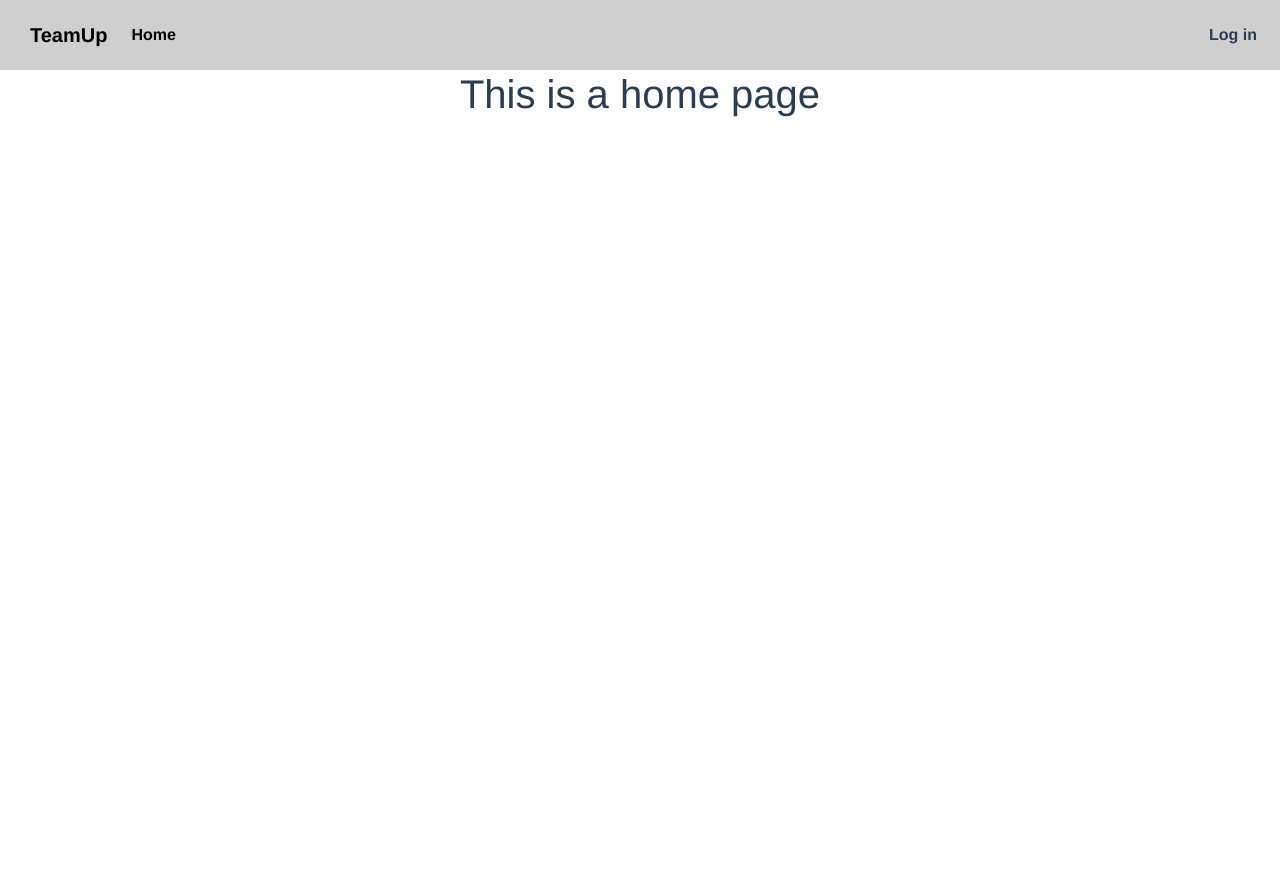
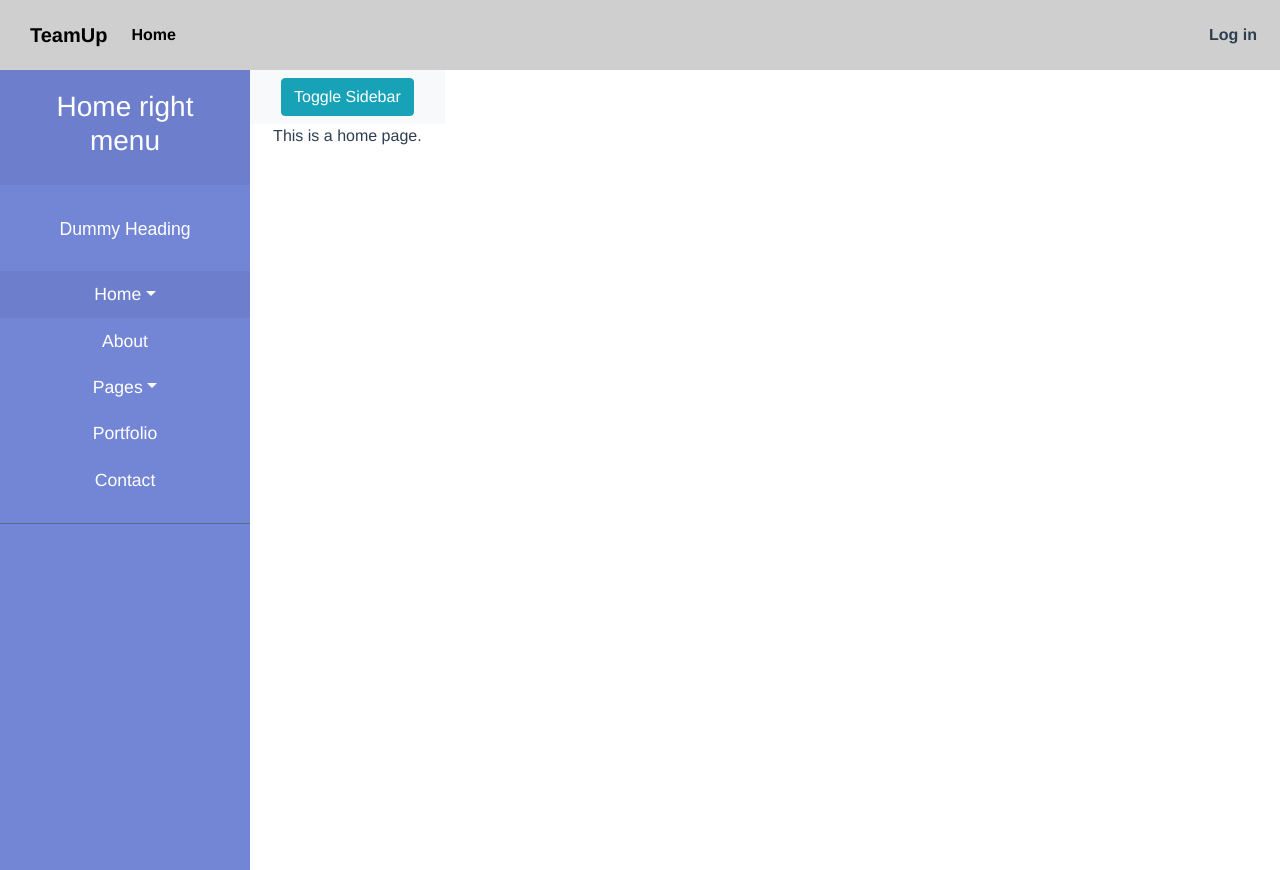
Before and after one commit to aaadelin/teamup, a Vue app in the folder TeamUp/Web/teamup/: page / in a window 1280 px wide. Before the commit the page ends 800 px from the top, so only its background shows below. Built offline with nearby package versions, Linux system fonts and the light colour scheme; no server answers.

Commit message:
Adding first iteration of the sidebar
Adding a simple sidebar that will be finished within the next commits

```diff
--- a/TeamUp/Web/teamup/package.json
+++ b/TeamUp/Web/teamup/package.json
@@ -14,6 +14,7 @@
     "core-js": "^2.6.5",
     "jquery": "^3.4.1",
     "vue": "^2.6.10",
+    "vue-jquery": "^1.0.6",
     "vue-router": "^3.0.3",
     "vuex": "^3.0.1"
   },
--- /dev/null
+++ b/TeamUp/Web/teamup/src/components/RightMenu.vue
@@ -0,0 +1,160 @@
+<template>
+  <nav id="sidebar">
+    <div class="sidebar-header">
+      <h3>{{ name }}</h3>
+    </div>
+
+    <ul class="list-unstyled components">
+      <p>Dummy Heading</p>
+      <li class="active">
+        <a href="#homeSubmenu" data-toggle="collapse" aria-expanded="false" class="dropdown-toggle">Home</a>
+        <ul class="collapse list-unstyled" id="homeSubmenu">
+          <li>
+            <a href="#">Home 1</a>
+          </li>
+          <li>
+            <a href="#">Home 2</a>
+          </li>
+          <li>
+            <a href="#">Home 3</a>
+          </li>
+        </ul>
+      </li>
+      <li>
+        <a href="#">About</a>
+      </li>
+      <li>
+        <a href="#pageSubmenu" data-toggle="collapse" aria-expanded="false" class="dropdown-toggle">Pages</a>
+        <ul class="collapse list-unstyled" id="pageSubmenu">
+          <li>
+            <a href="#">Page 1</a>
+          </li>
+          <li>
+            <a href="#">Page 2</a>
+          </li>
+          <li>
+            <a href="#">Page 3</a>
+          </li>
+        </ul>
+      </li>
+      <li>
+        <a href="#">Portfolio</a>
+      </li>
+      <li>
+        <a href="#">Contact</a>
+      </li>
+    </ul>
+  </nav>
+
+</template>
+
+<script>
+export default {
+  name: 'RightMenu',
+  props: {
+    name: {
+      required: false,
+      type: String,
+      default: 'Menu'
+    },
+    menu: {
+      required: true,
+      type: Array,
+      default () {
+        return []
+      }
+    }
+  },
+  data () {
+    return {
+    }
+  }
+}
+</script>
+
+<style scoped>
+
+  #sidebar {
+    min-width: 250px;
+    max-width: 250px;
+    min-height: 100vh;
+  }
+
+  #sidebar.active {
+    margin-left: -250px;
+  }
+
+  @media (max-width: 768px) {
+    #sidebar {
+      margin-left: -250px;
+    }
+    #sidebar.active {
+      margin-left: 0;
+    }
+  }
+
+  /* Additional styling */
+  @import "https://fonts.googleapis.com/css?family=Poppins:300,400,500,600,700";
+
+  body {
+    font-family: 'Poppins', sans-serif;
+    background: #fafafa;
+  }
+
+  p {
+    font-family: 'Poppins', sans-serif;
+    font-size: 1.1em;
+    font-weight: 300;
+    line-height: 1.7em;
+    color: #999;
+  }
+
+  a, a:hover, a:focus {
+    color: inherit;
+    text-decoration: none;
+    transition: all 0.3s;
+  }
+
+  #sidebar {
+    /* don't forget to add all the previously mentioned styles here too */
+    background: #7386D5;
+    color: #fff;
+    transition: all 0.3s;
+  }
+
+  #sidebar .sidebar-header {
+    padding: 20px;
+    background: #6d7fcc;
+  }
+
+  #sidebar ul.components {
+    padding: 20px 0;
+    border-bottom: 1px solid #47748b;
+  }
+
+  #sidebar ul p {
+    color: #fff;
+    padding: 10px;
+  }
+
+  #sidebar ul li a {
+    padding: 10px;
+    font-size: 1.1em;
+    display: block;
+  }
+  #sidebar ul li a:hover {
+    color: #7386D5;
+    background: #fff;
+  }
+
+  #sidebar ul li.active > a, a[aria-expanded="true"] {
+    color: #fff;
+    background: #6d7fcc;
+  }
+  ul ul a {
+    font-size: 0.9em !important;
+    padding-left: 30px !important;
+    background: #6d7fcc;
+  }
+
+</style>
--- a/TeamUp/Web/teamup/src/main.js
+++ b/TeamUp/Web/teamup/src/main.js
@@ -3,6 +3,7 @@ import App from './App.vue'
 import { router } from './router'
 import store from './store'
 import VueAxios from 'axios'
+import jQuery from 'jquery'
 
 import 'bootstrap/dist/css/bootstrap.css'
 import 'bootstrap-vue/dist/bootstrap-vue.css'
@@ -13,6 +14,10 @@ import BootstrapVue from 'bootstrap-vue'
 Vue.use(BootstrapVue)
 Vue.use(VueAxios)
 
+global.jQuery = jQuery
+global.$ = jQuery
+window.$ = require('jquery')
+
 Vue.config.productionTip = false
 
 new Vue({
--- a/TeamUp/Web/teamup/src/views/Home.vue
+++ b/TeamUp/Web/teamup/src/views/Home.vue
@@ -1,15 +1,64 @@
 <template>
   <div class="home">
-    <h1>This is a home page</h1>
+    <!-- Sidebar -->
+    <right-menu :name="name"/>
+
+    <!-- Page Content -->
+    <div id="content">
+      <nav class="navbar navbar-expand-lg navbar-light bg-light">
+        <div class="container-fluid">
+
+          <button type="button" id="sidebarCollapse" class="btn btn-info">
+            <i class="fas fa-align-left"></i>
+            <span>Toggle Sidebar</span>
+          </button>
+        </div>
+      </nav>
+
+      This is a home page.
+    </div>
+
   </div>
 </template>
 
 <script>
 // @ is an alias to /src
+import RightMenu from '../components/RightMenu'
+
+// window.$ = require('jquery')
+
+// $(document).ready(function () {
+//   $('#sidebarCollapse').on('click', function () {
+//     $('#sidebar').toggleClass('active')
+//   })
+// })
 
 export default {
   name: 'home',
-  components: {
+  components: { RightMenu },
+  data () {
+    return {
+      name: 'Home right menu'
+    }
   }
 }
 </script>
+
+<style>
+
+  .home {
+    display: flex;
+    width: 100%;
+    align-items: stretch;
+  }
+
+  #sidebar {
+    min-width: 250px;
+    max-width: 250px;
+  }
+
+  #sidebar.active {
+    margin-left: -250px;
+  }
+
+</style>
--- a/TeamUp/Web/teamup/src/views/Tasks.vue
+++ b/TeamUp/Web/teamup/src/views/Tasks.vue
@@ -1,5 +1,6 @@
 <template>
   <div id="tasksContainer">
+    <right-menu/>
     <p>Your tasks:</p>
     <div class="row">
 
@@ -60,13 +61,14 @@
 <script>
 import TaskBox from '../components/TaskBox'
 import axios from 'axios'
+import RightMenu from '../components/RightMenu'
 
 export default {
   beforeMount () {
     this.getUsersTasks()
   },
   name: 'Tasks',
-  components: { TaskBox },
+  components: { RightMenu, TaskBox },
   data () {
     return {
       tasks: [],
```
Also changed, not shown: 1 other file (tests, documents, lock files or other folders).
